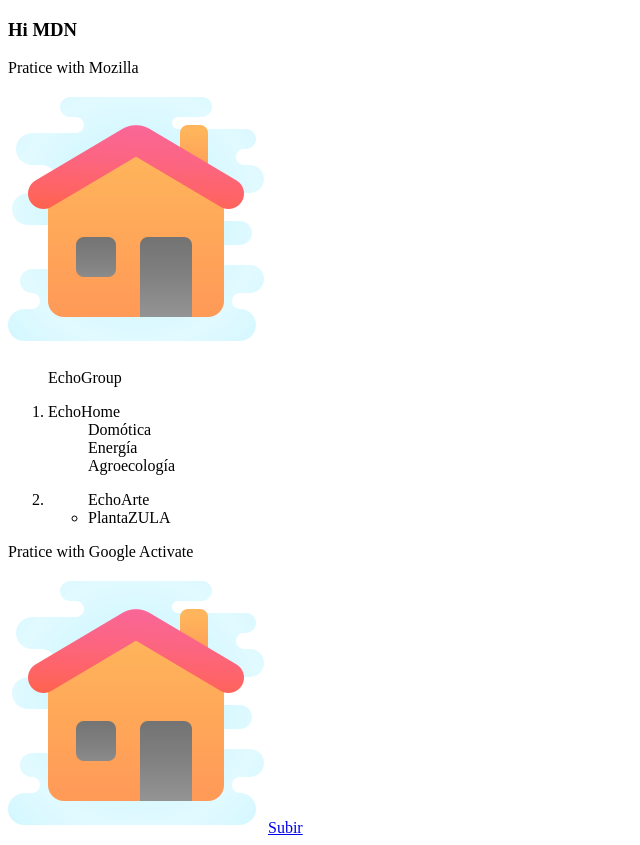
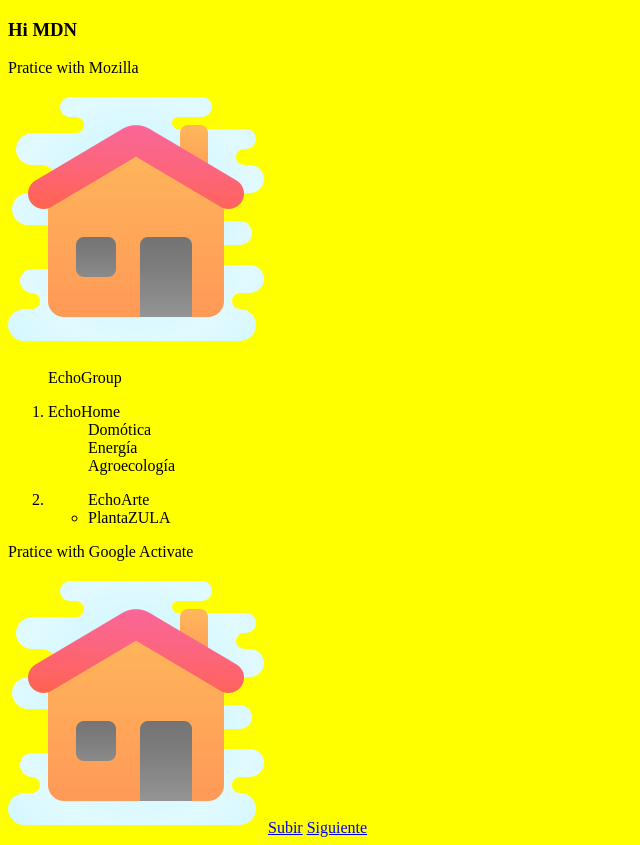
Before and after one commit to appjava/plantasZULA, a plain HTML site: page index.html in a window 1280 px wide. Shown: the whole page, without its empty margins (0-640 px from the left). Drawn offline with Linux system fonts and the light colour scheme.

Commit message:
Update index.html

```diff
--- a/index.html
+++ b/index.html
@@ -5,6 +5,11 @@
     <meta http-equiv="X-UA-Compatible" content="IE=edge">
     <meta name="viewport" content="width=device-width, initial-scale=1.0">
     <title>practiceMDN</title>
+    <style>
+        body{
+            background: yellow;
+        }
+    </style>
 </head>
 <body>
 
@@ -28,5 +33,6 @@
     <img src="images/home.png" alt="home">
 
     <a href="#titulo">Subir</a>
+    <a href="mdn.html">Siguiente</a>
 </body>
 </html>
```
